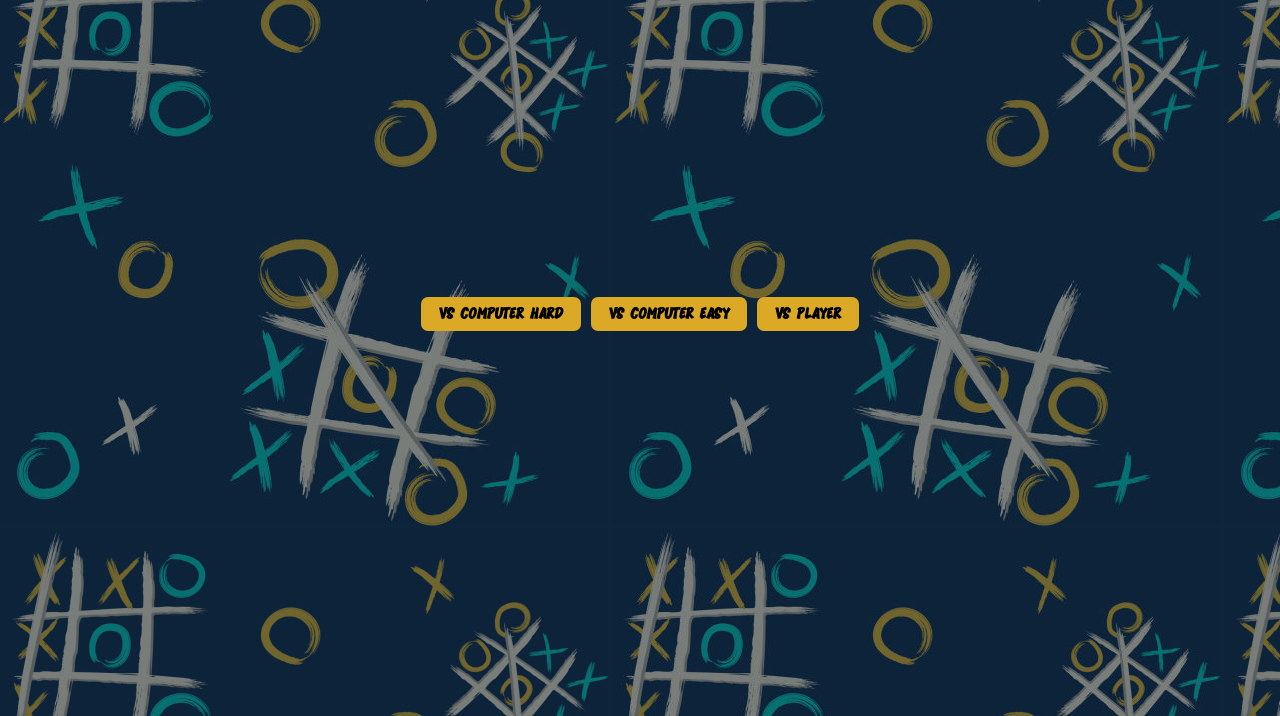
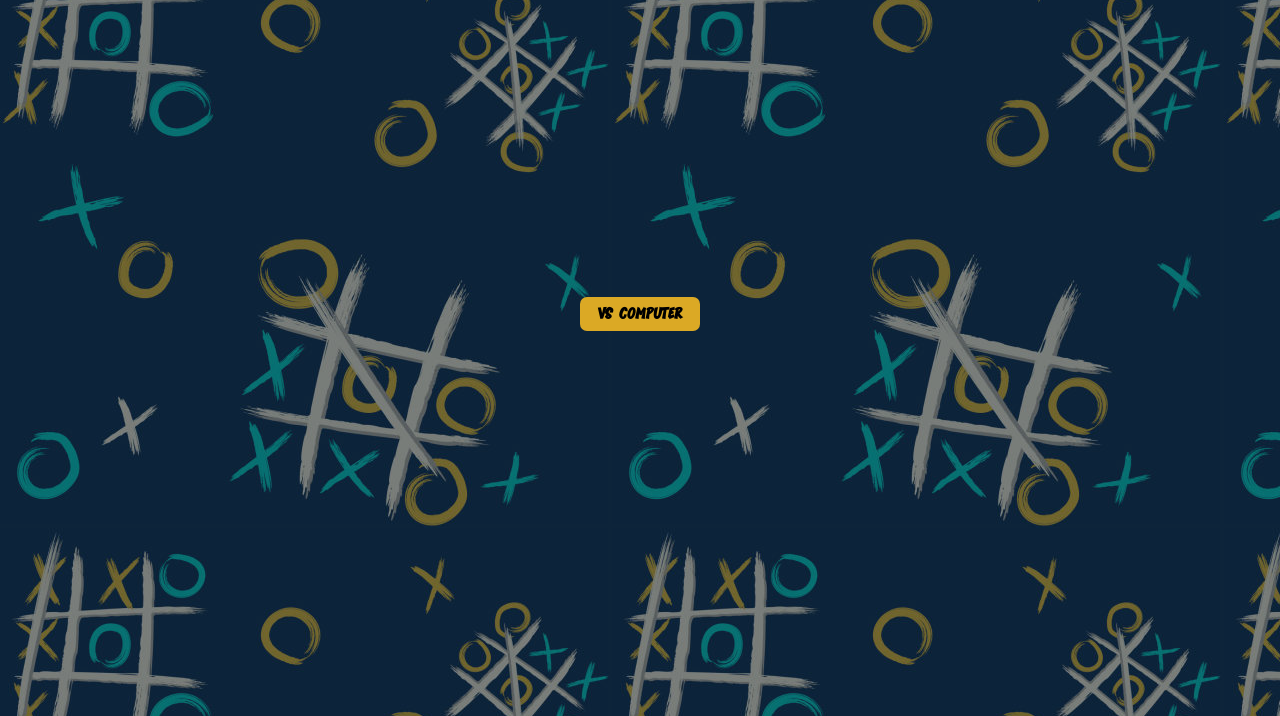
Before and after one commit to ahmedmagdy492/Simple-XO-Game, a plain HTML site: page index.html in a window 1280 px wide. Shown: the part 84-800 px from the top of the page. Drawn offline with Linux system fonts and the light colour scheme.

Commit message:
Update index.html

```diff
--- a/index.html
+++ b/index.html
@@ -22,9 +22,7 @@
         <div id="start-screen" style="height: 80vh;">
             <h1 style="color: #fff;font-size: 50px;margin: 10px;text-align: center;">Tic Tac Toe</h1>
             <div style="display: flex;justify-content: center;align-items: center;height: 80vh;">
-                <button style="margin: 5px;background: #dba925;width: fit-content;border-radius: 7px;font-size: 16px;color: #000;height: fit-content;font-weight: bold;border: none" id="start-game-com-hard">Vs Computer Hard</button>
-                <button style="margin: 5px;width: fit-content;background: #dba925;border-radius: 7px;font-size: 16px;color: #000;height: fit-content;font-weight: bold;border: none" id="start-game-com-easy">Vs Computer Easy</button>
-                <button style="margin: 5px;width: fit-content;background: #dba925;border-radius: 7px;color: #000;font-size: 16px;height: fit-content;font-weight: bold;border: none" id="start-game-player">Vs Player</button>
+                <button style="margin: 5px;background: #dba925;width: fit-content;border-radius: 7px;font-size: 16px;color: #000;height: fit-content;font-weight: bold;border: none" id="start-game-com-hard">Vs Computer</button>
             </div>
         </div>
         <script src="js/UI.js"></script>
```
